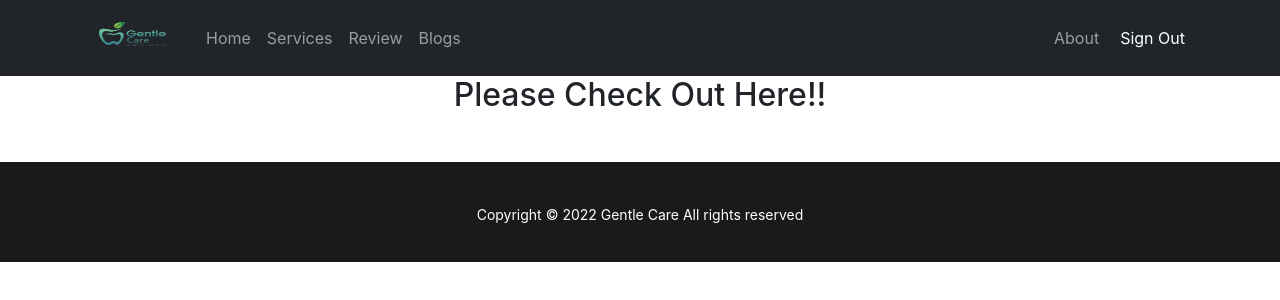
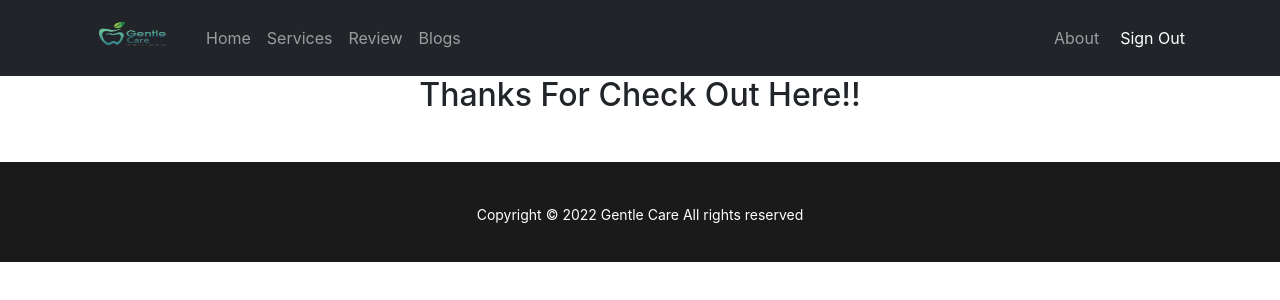
Before and after one commit to Ahsan75412/Gentle-Care-Dental, a React (Create React App) app: page /checkout in a window 1280 px wide. Shown: the top 300 px of the page. Built offline with nearby package versions, Linux system fonts and the light colour scheme; no server answers; sample sign-in values are in the browser's storage.

Commit message:
some issus fix here

```diff
--- a/src/CheckOut/CheckOut.js
+++ b/src/CheckOut/CheckOut.js
@@ -3,7 +3,7 @@ import React from 'react';
 const CheckOut = () => {
     return (
         <div>
-            <h2>Please Check Out Here!!</h2>
+            <h2>Thanks For Check Out Here!!</h2>
         </div>
     );
 };
```
